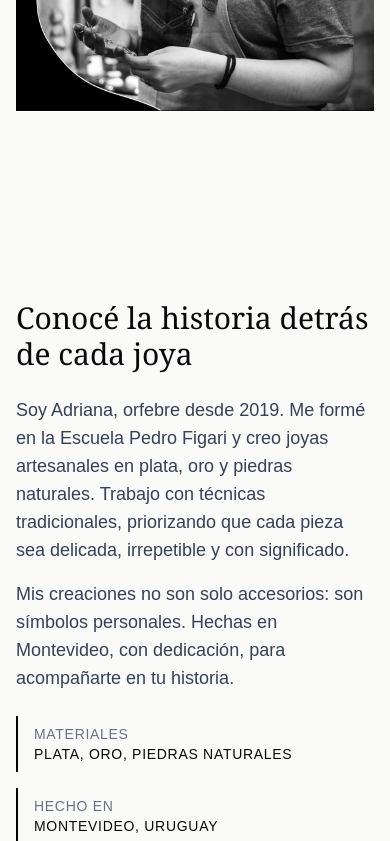
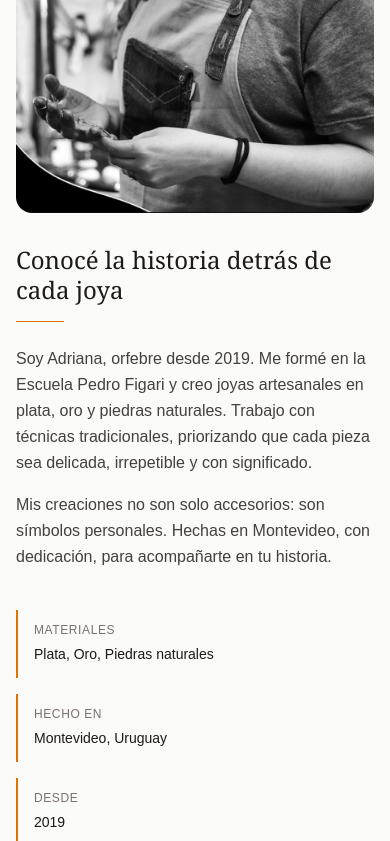
Before and after one commit to gabbramis/adrianacostaorfebre, a Next.js app: page / in a window 390 px wide. Shown: the part 1156-1997 px from the top of the page. Built offline with nearby package versions, Linux system fonts and the light colour scheme.

Commit message:
responsive

```diff
--- a/components/home/About.tsx
+++ b/components/home/About.tsx
@@ -1,48 +1,79 @@
 export default function AboutSection() {
   return (
-    <section id="nosotros" className="py-20 bg-stone-50">
-      <div className="container mx-auto px-4">
-        <div className="grid grid-cols-1 md:grid-cols-2 gap-12 items-center">
-          <div className="relative h-[500px] rounded-lg overflow-hidden">
+    <section id="nosotros" className="py-16 md:py-24 bg-stone-50">
+      <div className="container mx-auto px-4 md:px-6">
+        <div className="grid grid-cols-1 lg:grid-cols-2 gap-8 md:gap-16 items-center">
+          {/* Imagen */}
+          <div className="relative group max-w-md mx-auto lg:max-w-none">
+            <div className="aspect-[3/4] md:aspect-[4/5] rounded-2xl overflow-hidden bg-stone-200">
               <img
                 src="/adriana-foto.jpg"
                 alt="Adriana Costa Orfebre en su taller"
-              className="object-cover"
+                className="w-full h-full object-cover transition-transform duration-700 group-hover:scale-105"
               />
             </div>
+            {/* Elemento decorativo */}
+            <div className="absolute -bottom-4 -right-4 w-16 h-16 bg-amber-100 rounded-full opacity-60 -z-10"></div>
+          </div>
 
-          <div>
-            <h2 className="text-3xl md:text-4xl font-serif mb-6">
+          {/* Contenido */}
+          <div className="space-y-6 md:space-y-8">
+            <div className="space-y-4">
+              <h2 className="text-2xl md:text-3xl lg:text-4xl font-serif leading-tight text-stone-900">
                 Conocé la historia detrás de cada joya
               </h2>
 
-            <p className="text-lg mb-4 text-gray-700">
+              <div className="w-12 h-px bg-amber-600"></div>
+            </div>
+
+            <div className="space-y-4 text-stone-700">
+              <p className="text-base md:text-lg leading-relaxed">
                 Soy Adriana, orfebre desde 2019. Me formé en la Escuela Pedro
-              Figari y creo joyas artesanales en plata, oro y piedras naturales.
-              Trabajo con técnicas tradicionales, priorizando que cada pieza sea
-              delicada, irrepetible y con significado.
+                Figari y creo joyas artesanales en plata, oro y piedras
+                naturales. Trabajo con técnicas tradicionales, priorizando que
+                cada pieza sea delicada, irrepetible y con significado.
               </p>
 
-            <p className="text-lg mb-6 text-gray-700">
+              <p className="text-base md:text-lg leading-relaxed">
                 Mis creaciones no son solo accesorios: son símbolos personales.
                 Hechas en Montevideo, con dedicación, para acompañarte en tu
                 historia.
               </p>
-
-            <div className="flex flex-col sm:flex-row gap-4 text-sm uppercase tracking-wider font-medium">
-              <div className="border-l-2 border-black pl-4 py-2">
-                <span className="block text-gray-500">Materiales</span>
-                <span>Plata, Oro, Piedras naturales</span>
             </div>
 
-              <div className="border-l-2 border-black pl-4 py-2">
-                <span className="block text-gray-500">Hecho en</span>
-                <span>Montevideo, Uruguay</span>
+            {/* Detalles técnicos */}
+            <div className="grid grid-cols-1 sm:grid-cols-3 gap-4 md:gap-6 pt-4">
+              <div className="group">
+                <div className="border-l-2 border-amber-600 pl-4 py-3 hover:pl-5 transition-all duration-300">
+                  <span className="block text-xs uppercase tracking-wider font-medium text-stone-500 mb-1">
+                    Materiales
+                  </span>
+                  <span className="text-sm font-medium text-stone-900">
+                    Plata, Oro, Piedras naturales
+                  </span>
+                </div>
               </div>
 
-              <div className="border-l-2 border-black pl-4 py-2">
-                <span className="block text-gray-500">Desde</span>
-                <span>2019</span>
+              <div className="group">
+                <div className="border-l-2 border-amber-600 pl-4 py-3 hover:pl-5 transition-all duration-300">
+                  <span className="block text-xs uppercase tracking-wider font-medium text-stone-500 mb-1">
+                    Hecho en
+                  </span>
+                  <span className="text-sm font-medium text-stone-900">
+                    Montevideo, Uruguay
+                  </span>
+                </div>
+              </div>
+
+              <div className="group">
+                <div className="border-l-2 border-amber-600 pl-4 py-3 hover:pl-5 transition-all duration-300">
+                  <span className="block text-xs uppercase tracking-wider font-medium text-stone-500 mb-1">
+                    Desde
+                  </span>
+                  <span className="text-sm font-medium text-stone-900">
+                    2019
+                  </span>
+                </div>
               </div>
             </div>
           </div>
--- a/components/home/ProductSection.tsx
+++ b/components/home/ProductSection.tsx
@@ -3,94 +3,105 @@ import { Card, CardContent, CardFooter } from "@/components/ui/card";
 import Link from "next/link";
 
 export default function ProductSection() {
+  const collections = [
+    {
+      title: "Colección Naturaleza",
+      description:
+        "Inspirada en las formas orgánicas y la belleza de la naturaleza uruguaya.",
+      image: "/producto-4.jpg",
+      alt: "Caravanas de la Colección Naturaleza",
+      link: "/galeria",
+      buttonText: "Ver Caravanas",
+    },
+    {
+      title: "Nuestros Colgantes",
+      description:
+        "Diseños en plata y piedras naturales que evocan la armonía y fuerza de la naturaleza uruguaya.",
+      image: "/producto-6.jpg",
+      alt: "Colgantes artesanales en plata",
+      link: "/galeria",
+      buttonText: "Ver Colgantes",
+    },
+    {
+      title: "Nuestros Anillos",
+      description:
+        "Diseños en plata y piedras naturales que reflejan la belleza orgánica de la naturaleza uruguaya.",
+      image: "/producto-1.jpg",
+      alt: "Anillos artesanales únicos",
+      link: "/galeria",
+      buttonText: "Ver Anillos",
+    },
+  ];
+
   return (
-    <section id="colecciones" className="py-20">
-      <div className="container mx-auto px-4">
-        <h2 className="text-3xl md:text-4xl font-serif text-center mb-12">
-          Explora Nuestros Productos
-          {/* REEMPLAZAR ESTE TEXTO con el título de tu sección de colecciones */}
+    <section id="colecciones" className="py-16 md:py-24 bg-white">
+      <div className="container mx-auto px-4 md:px-6">
+        {/* Header */}
+        <div className="text-center mb-12 md:mb-16">
+          <h2 className="text-2xl md:text-3xl lg:text-4xl font-serif text-stone-900 mb-4">
+            Explora Nuestras Colecciones
           </h2>
+          <div className="w-16 h-px bg-amber-600 mx-auto mb-4"></div>
+          <p className="text-stone-600 max-w-2xl mx-auto text-sm md:text-base">
+            Cada pieza cuenta una historia única, creada con técnicas
+            artesanales y materiales nobles
+          </p>
+        </div>
 
-        <div className="grid grid-cols-1 sm:grid-cols-2 lg:grid-cols-3 gap-6">
-          <Card className="border-0 shadow-lg overflow-hidden">
-            <div className="relative aspect-square p-4">
+        {/* Grid de productos */}
+        <div className="grid grid-cols-1 md:grid-cols-2 lg:grid-cols-3 gap-6 md:gap-8">
+          {collections.map((collection, index) => (
+            <Card
+              key={index}
+              className="group border-0 shadow-sm hover:shadow-xl transition-all duration-500 overflow-hidden bg-white"
+            >
+              {/* Imagen */}
+              <div className="relative aspect-square overflow-hidden bg-stone-50">
                 <img
-                src="/producto-4.jpg"
-                alt="Plata Reticulada Ring"
-                className="object-contain w-full h-full transition-transform hover:scale-105 duration-500 shadow-sm"
+                  src={collection.image}
+                  alt={collection.alt}
+                  className="w-full h-full object-cover transition-all duration-700 group-hover:scale-110"
                 />
+                {/* Overlay sutil */}
+                <div className="absolute inset-0 bg-black/0 group-hover:bg-black/5 transition-all duration-300"></div>
               </div>
-            <CardContent className="pt-3 pb-2 px-4">
-              <h3 className="text-lg font-medium mb-1">Colección Naturaleza</h3>
-              <p className="text-sm text-gray-600 mb-3">
-                Inspirada en las formas orgánicas y la belleza de la naturaleza
-                uruguaya.
+
+              {/* Contenido */}
+              <CardContent className="p-6">
+                <h3 className="text-lg md:text-xl font-serif text-stone-900 mb-3 group-hover:text-black transition-colors duration-300">
+                  {collection.title}
+                </h3>
+                <p className="text-sm md:text-base text-stone-600 leading-relaxed line-clamp-3">
+                  {collection.description}
                 </p>
               </CardContent>
-            <CardFooter className="px-4 pb-4 pt-0">
-              <Link href="/galeria" className="w-full">
-                <Button variant="outline" className="w-full text-sm py-2">
-                  Ver Caravanas
+
+              {/* Footer */}
+              <CardFooter className="px-6 pb-6 pt-0">
+                <Link href={collection.link} className="w-full">
+                  <Button
+                    variant="outline"
+                    className="w-full border-stone-200 text-stone-700 hover:bg-black hover:border-black hover:text-black transition-all duration-300 py-2.5"
+                  >
+                    {collection.buttonText}
                   </Button>
                 </Link>
               </CardFooter>
             </Card>
+          ))}
+        </div>
 
-          {/* Colección 2 */}
-          <Card className="border-0 shadow-lg overflow-hidden">
-            <div className="relative aspect-square p-4">
-              <img
-                src="/producto-6.jpg"
-                alt="Plata Reticulada Ring"
-                className="object-contain w-full h-full transition-transform hover:scale-105 duration-500 shadow-sm"
-              />
-            </div>
-            <CardContent className="pt-3 pb-2 px-4">
-              <h3 className="text-lg font-medium mb-1">Nuestros Colgantes</h3>
-              <p className="text-sm text-gray-600 mb-3">
-                Diseños en plata y piedras naturales que evocan la armonía y
-                fuerza de la naturaleza uruguaya. Piezas con alma propia.
-              </p>
-            </CardContent>
-            <CardFooter className="px-4 pb-4 pt-0">
-              <Link href="/galeria" className="w-full">
-                <Button variant="outline" className="w-full text-sm py-2">
-                  Ver Colgantes
-                </Button>
-              </Link>
-            </CardFooter>
-          </Card>
-
-          {/* Colección 3 */}
-          <Card className="border-0 shadow-lg overflow-hidden">
-            <div className="relative aspect-square p-4">
-              <img
-                src="/producto-1.jpg"
-                alt="Plata Reticulada Ring"
-                className="object-contain w-full h-full transition-transform hover:scale-105 duration-500 shadow-sm"
-              />
-            </div>
-            <CardContent className="pt-3 pb-2 px-4">
-              <h3 className="text-lg font-medium mb-1">Nuestros Anillos</h3>
-              <p className="text-sm text-gray-600 mb-3">
-                Diseños en plata y piedras naturales que reflejan la belleza
-                orgánica de la naturaleza uruguaya. Cada pieza es única, como
-                quien la lleva.
-              </p>
-            </CardContent>
-            <CardFooter className="px-4 pb-4 pt-0">
-              <Link href="/galeria" className="w-full">
-                <Button variant="outline" className="w-full text-sm py-2">
-                  Ver Anillos
-                </Button>
-              </Link>
-            </CardFooter>
-          </Card>
-        </div>
-        <div className="text-center mt-12">
+        {/* CTA final */}
+        <div className="text-center mt-12 md:mt-16">
           <Link href="/galeria">
-            <Button variant="link" className="text-lg">
-              Ver todos los productos →
+            <Button
+              variant="ghost"
+              className="text-black hover:text-black hover:bg-black text-base md:text-lg font-medium px-8 py-3 transition-all duration-300"
+            >
+              Ver toda la galería
+              <span className="ml-2 inline-block transition-transform group-hover:translate-x-1">
+                →
+              </span>
             </Button>
           </Link>
         </div>
```
Lines whose indentation alone changed are shown as unchanged.
